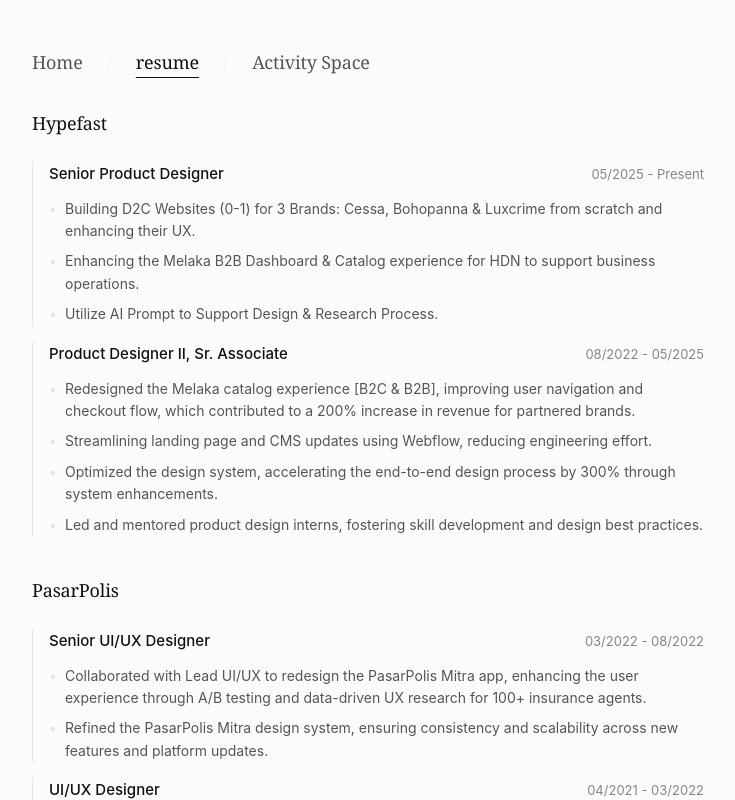
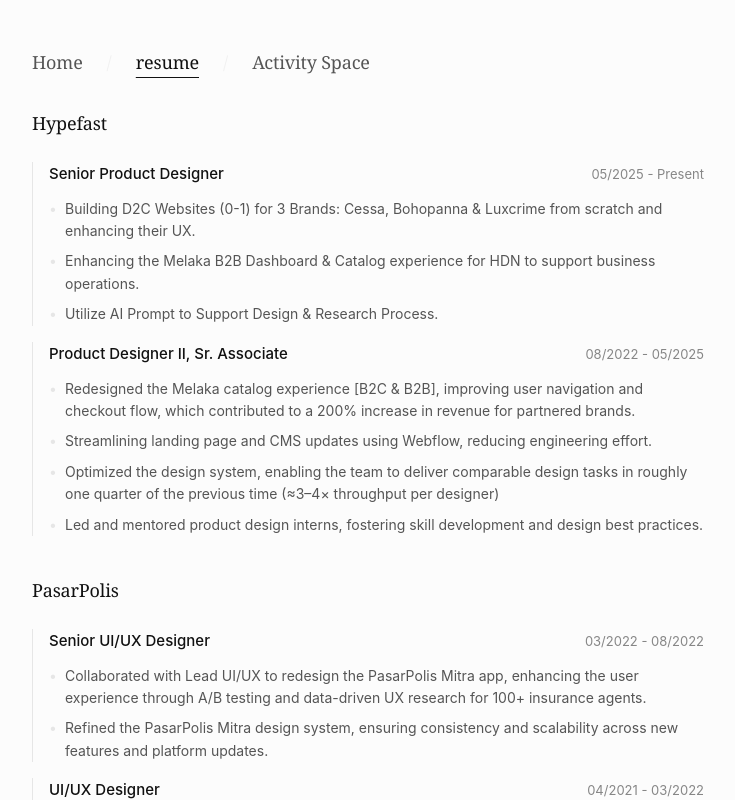
Before and after one commit to swidaryanto/lotust, a React (Vite) app: page / in a window 1280 px wide. Both pictures are taken after a click on the button "resume". Shown: the top 800 px of the page, without its empty margins (32-767 px from the left). Built offline with nearby package versions, Linux system fonts and the light colour scheme.

Commit message:
docs: update design system achievement wording in resume

```diff
--- a/src/components/Resume.tsx
+++ b/src/components/Resume.tsx
@@ -28,7 +28,7 @@
                 description: [
                     "Redesigned the Melaka catalog experience [B2C & B2B], improving user navigation and checkout flow, which contributed to a 200% increase in revenue for partnered brands.",
                     "Streamlining landing page and CMS updates using Webflow, reducing engineering effort.",
-                    "Optimized the design system, accelerating the end-to-end design process by 300% through system enhancements.",
+                    "Optimized the design system, enabling the team to deliver comparable design tasks in roughly one quarter of the previous time (≈3–4× throughput per designer)",
                     "Led and mentored product design interns, fostering skill development and design best practices."
                 ]
             }
```
